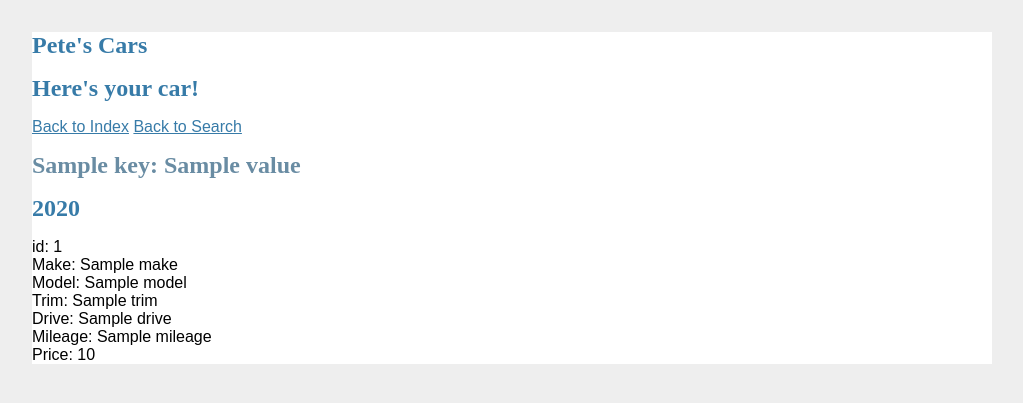
After one commit to petertdelia/Car-Website, a Flask app: template simple_cars/templates/car_view/single_car.html in a window 1280 px wide. The commit adds this page. Shown: the top 403 px of the page, without its empty margins (128-1151 px from the left). Run offline with Flask 2, Linux system fonts and the light colour scheme; the template is opened without the code that fills it: most values are stand-ins (such as "Sample title", 1, 10 or a date in 2020).

Commit message:
added single car view using unique id's, pagination totals

```diff
--- a/simple_cars/templates/car_view/index.html
+++ b/simple_cars/templates/car_view/index.html
@@ -38,7 +38,7 @@
   <div class="pagination">
     <a href="{{ url_for('cars.index') }}?page=0">first</a>
     <a href="{{ url_for('cars.index') }}?page={{ page_number - 1 }}">prev</a>
-    {{ page_number }}
+    {{ page_number }} of {{ total_pages }}
     <a href="{{ url_for('cars.index') }}?page={{ page_number + 1 }}">next</a>
     <a href="{{ url_for('cars.index') }}?page=-1">last</a>
   </div>
--- a/simple_cars/templates/car_view/search_results.html
+++ b/simple_cars/templates/car_view/search_results.html
@@ -11,9 +11,11 @@
   {% for car in cars %}
     <article class="cars">
         <header>
-          <a class="action" href="{{ url_for('cars.view') }}">
+          <!-- looking for the rowid from the db, don't know if it's coming through-->
+          <a class="action" href="{{ url_for('cars.view') }}?car_id={{ car['id'] }}">
             <div>
                 <h1>{{ car['year'] }}</h1>
+                <div class="about">id: {{ car['ID'] }}</div>
                 <div class="about">Make: {{ car['make'] }}</div>
                 <div class="about">Model: {{ car['model'] }}</div>
                 <div class="about">Trim: {{ car['trim'] }}</div>
@@ -28,7 +30,7 @@
     <div class="pagination">
       <a href="{{ url_for('cars.search_results') }}?page=0&key={{ key }}&value={{ value }}">first</a>
       <a href="{{ url_for('cars.search_results') }}?page={{ page_number - 1 }}&key={{ key }}&value={{ value }}">prev</a>
-      {{ page_number }}
+      {{ page_number }} of {{ total_pages }}
       <a href="{{ url_for('cars.search_results') }}?page={{ page_number + 1 }}&key={{ key }}&value={{ value }}">next</a>
       <a href="{{ url_for('cars.search_results') }}?page=-1&key={{ key }}&value={{ value }}">last</a>
     </div>
--- /dev/null
+++ b/simple_cars/templates/car_view/single_car.html
@@ -0,0 +1,22 @@
+{% extends 'base.html' %}
+
+{% block header %}
+  <h1>{% block title %}Here's your car!{% endblock %}</h1>
+  <a class="action" href="{{ url_for('cars.index') }}">Back to Index</a>
+  <a class="action" href="{{ url_for('cars.search') }}">Back to Search</a>
+  <h2>{{ key }}: {{ value}}</h2>
+{% endblock %}
+
+{% block content %}
+<div>
+        <h1>{{ car['year'] }}</h1>
+        <div class="about">id: {{ car['ID'] }}</div>
+        <div class="about">Make: {{ car['make'] }}</div>
+        <div class="about">Model: {{ car['model'] }}</div>
+        <div class="about">Trim: {{ car['trim'] }}</div>
+        <div class="about">Drive: {{ car['drive'] }}</div>
+        <div class="about">Mileage: {{ car['mileage'] }}</div>
+        <div class="about">Price: {{ car['price'] }}</div>
+    </div>
+
+{% endblock %}
```
Also changed, not shown: simple_cars/cars.py (+19 -8 lines), instance/cars.sqlite, instance/old-cars.sqlite, 1 other file.
